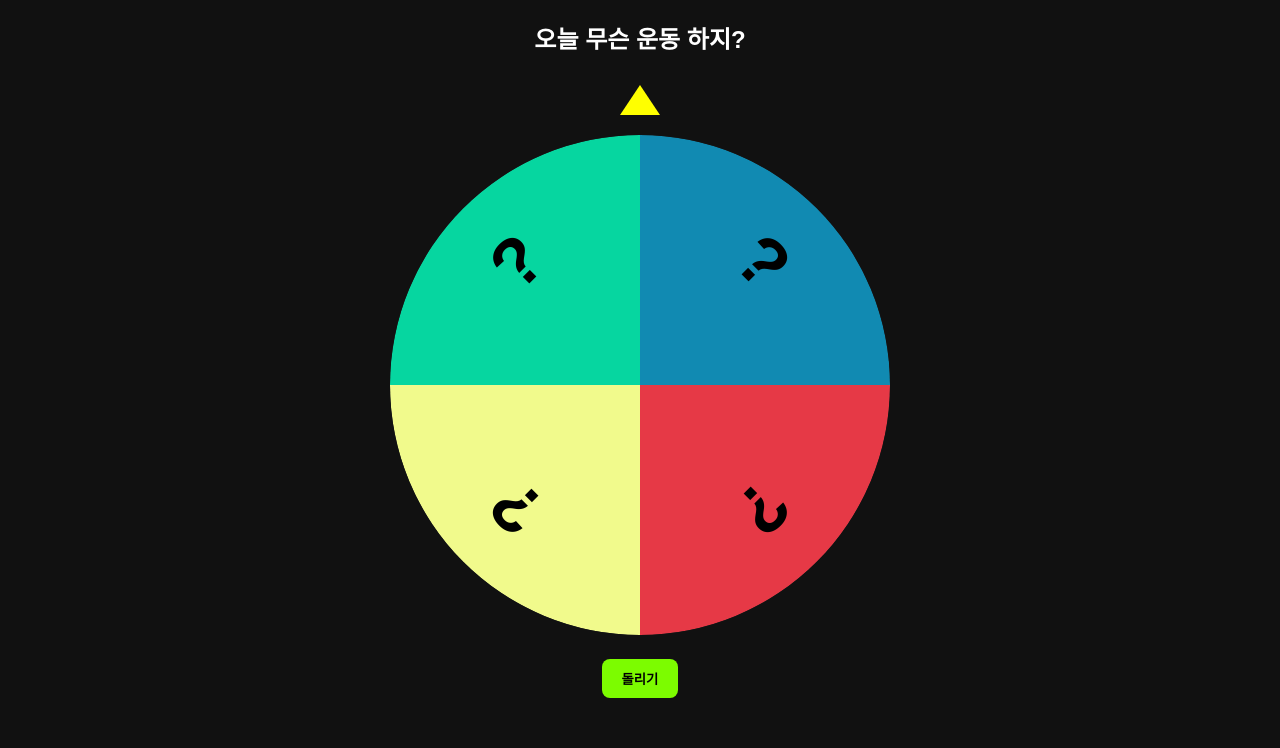
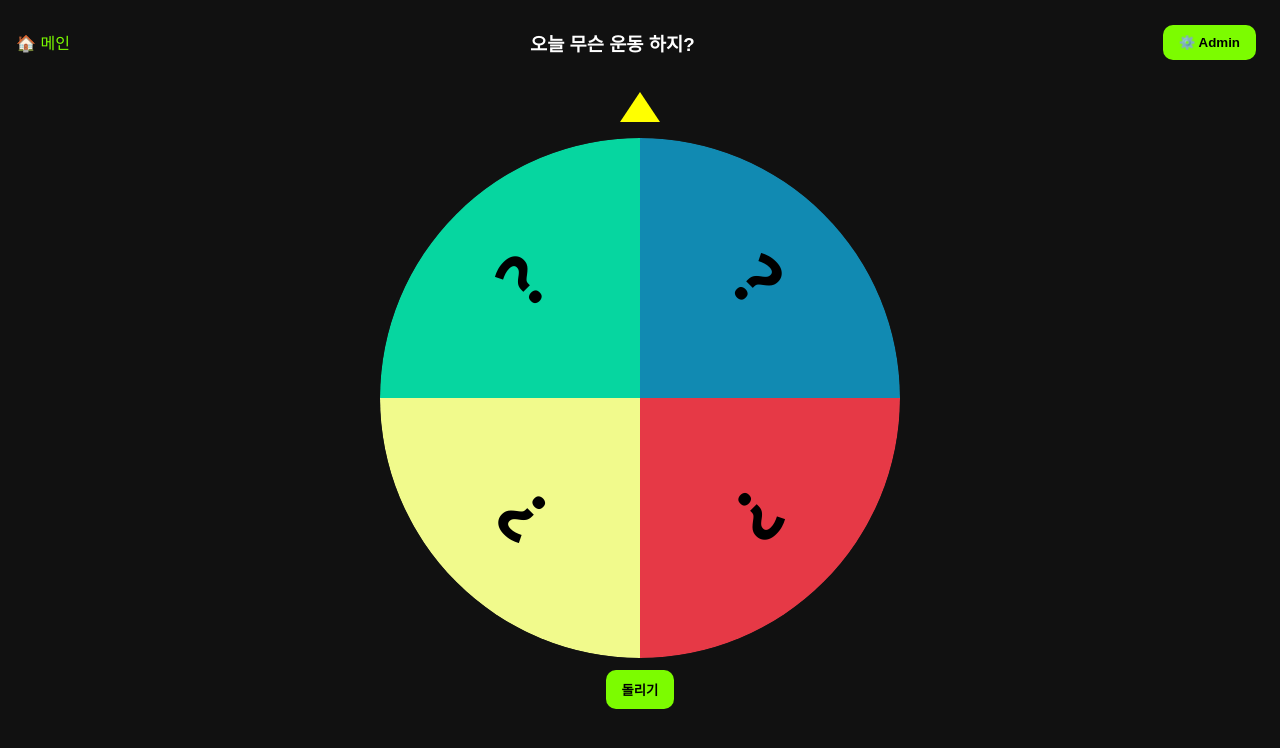
Before and after one commit to julian-park03/dtm-roulette, a plain HTML site: page roulette.html in a window 1280 px wide. Drawn offline with Linux system fonts and the light colour scheme.

Commit message:
fix(dtm-roulette): fix roulette settings

```diff
--- a/roulette.html
+++ b/roulette.html
@@ -1,33 +1,33 @@
-<!doctype html>
-<html lang="ko">
-<head>
-<meta charset="utf-8">
-<meta name="viewport" content="width=device-width,initial-scale=1">
+<!doctype html><html lang="ko"><head>
+<meta charset="utf-8"><meta name="viewport" content="width=device-width,initial-scale=1">
 <title>오늘 무슨 운동 하지?</title>
 <style>
 body{background:#111;color:#fff;font-family:sans-serif;margin:0;text-align:center}
-canvas{width:90vw;max-width:500px;margin-top:30px;border-radius:50%;background:#222;}
-button{margin:20px;padding:10px 20px;border:none;border-radius:8px;background:#7cfc00;color:#000;font-weight:bold;}
-.pin{width:0;height:0;border-left:20px solid transparent;border-right:20px solid transparent;border-bottom:30px solid yellow;margin:auto;position:relative;top:10px;}
-</style>
-</head>
-<body>
-<h2>오늘 무슨 운동 하지?</h2>
-<div class="pin"></div>
-<canvas id="wheel" width="500" height="500"></canvas><br>
-<button id="spin">돌리기</button>
+header{display:flex;justify-content:space-between;align-items:center;padding:10px 16px}
+header a{color:#7cfc00;text-decoration:none}
+canvas{width:90vw;max-width:520px;margin-top:16px;border-radius:50%;background:#222}
+.pin{width:0;height:0;border-left:20px solid transparent;border-right:20px solid transparent;border-bottom:30px solid yellow;margin:8px auto 0}
+button{margin:8px;padding:10px 16px;border:none;border-radius:10px;background:#7cfc00;color:#000;font-weight:700}
+dialog{border:none;border-radius:12px;padding:16px;background:#222;color:#fff;max-width:92vw}
+input{width:92%;max-width:520px;margin:4px 0;padding:8px;border-radius:8px;border:none}
+</style></head><body>
+<header><a href="index.html">🏠 메인</a><h3>오늘 무슨 운동 하지?</h3><button id="btnAdmin">⚙️ Admin</button></header>
+<div class="pin"></div><canvas id="wheel" width="520" height="520"></canvas><br><button id="spin">돌리기</button>
+<dialog id="admin"><h3>Admin 메뉴</h3><div id="list"></div>
+<button id="exp">내보내기</button><input id="impFile" type="file" accept="application/json" style="display:none"><button id="imp">가져오기</button>
+<button onclick="admin.close()">닫기</button></dialog>
 <script>
-const canvas=document.getElementById('wheel');const ctx=canvas.getContext('2d');
-let angle=0,velocity=0,spinning=false;
-const colors=['#e63946','#f1fa8c','#06d6a0','#118ab2'];const slices=4;
-function draw(){
- ctx.clearRect(0,0,500,500);const r=250;ctx.save();ctx.translate(250,250);ctx.rotate(angle);
- for(let i=0;i<slices;i++){let a0=i*2*Math.PI/slices,a1=a0+2*Math.PI/slices;ctx.beginPath();ctx.moveTo(0,0);ctx.arc(0,0,r,a0,a1);ctx.fillStyle=colors[i];ctx.fill();ctx.save();ctx.rotate(a0+Math.PI/slices);ctx.translate(r*0.6,0);ctx.rotate(Math.PI/2);ctx.fillStyle='#000';ctx.font='bold 70px sans-serif';ctx.textAlign='center';ctx.fillText('?',0,0);ctx.restore();}
- ctx.restore();
-}
+const KEY='dtm.routines.v8_1', MAX=100;
+let routines=load(); function load(){try{let raw=localStorage.getItem(KEY);if(!raw)return init();let arr=JSON.parse(raw);if(!Array.isArray(arr))return init();let out=new Array(MAX).fill('');for(let i=0;i<MAX;i++)out[i]=arr[i]||'';return out;}catch(e){return init();}}
+function save(){localStorage.setItem(KEY,JSON.stringify(routines));}
+function init(){let seed=['풀업 10개','푸쉬업 30개','딥스 20개','버피 30개'];let arr=new Array(MAX).fill('');for(let i=0;i<seed.length;i++)arr[i]=seed[i];return arr;}
+const cv=document.getElementById('wheel'), ctx=cv.getContext('2d'); let ang=0, vel=0, spin=false; const cols=['#e63946','#f1fa8c','#06d6a0','#118ab2'];
+function draw(){ctx.clearRect(0,0,cv.width,cv.height);const R=cv.width/2;ctx.save();ctx.translate(R,R);ctx.rotate(ang);for(let i=0;i<4;i++){let a0=i*Math.PI/2,a1=a0+Math.PI/2;ctx.beginPath();ctx.moveTo(0,0);ctx.arc(0,0,R,a0,a1);ctx.fillStyle=cols[i];ctx.fill();ctx.save();ctx.rotate(a0+Math.PI/4);ctx.translate(R*0.62,0);ctx.rotate(Math.PI/2);ctx.fillStyle='#000';ctx.font='bold 72px system-ui';ctx.textAlign='center';ctx.textBaseline='middle';ctx.fillText('?',0,0);ctx.restore();}ctx.restore();}
 draw();
-document.getElementById('spin').onclick=()=>{if(spinning)return;spinning=true;velocity=25+Math.random()*10;animate();}
-function animate(){if(!spinning)return;angle+=velocity*0.05;velocity*=0.97;draw();if(velocity<0.1){spinning=false;alert('오늘의 루틴: 랜덤 루틴!');return;}requestAnimationFrame(animate);}
-</script>
-</body>
-</html>
+document.getElementById('spin').onclick=()=>{if(spin)return;spin=true;vel=28+Math.random()*10;const t0=performance.now();(function step(t){let dt=(t-(step.lt||t))/1000;step.lt=t;ang+=vel*dt;vel*=0.965;draw();if(vel<0.12||(t-t0)>5000){spin=false;let list=routines.filter(x=>x&&x.trim());alert(list.length?('오늘의 루틴: '+list[Math.floor(Math.random()*list.length)]):'루틴 없음');return;}requestAnimationFrame(step);})(t0);};
+const admin=document.getElementById('admin');document.getElementById('btnAdmin').onclick=()=>{render();admin.showModal();};
+function render(){let L=document.getElementById('list');L.innerHTML='';for(let i=0;i<MAX;i++){let inp=document.createElement('input');inp.value=routines[i];inp.placeholder='루틴 '+(i+1);inp.oninput=()=>{routines[i]=inp.value;save();};L.appendChild(inp);}}
+document.getElementById('exp').onclick=()=>{let a=document.createElement('a');a.href=URL.createObjectURL(new Blob([JSON.stringify(routines)],{type:'application/json'}));a.download='routines.json';a.click();};
+document.getElementById('imp').onclick=()=>impFile.click();
+impFile.onchange=async e=>{let f=e.target.files[0];if(!f)return;try{let arr=JSON.parse(await f.text());if(Array.isArray(arr)){routines=new Array(MAX).fill('');for(let i=0;i<MAX;i++)routines[i]=arr[i]||'';save();render();}}catch(_){alert('JSON 형식 오류');}};
+</script></body></html>
```
